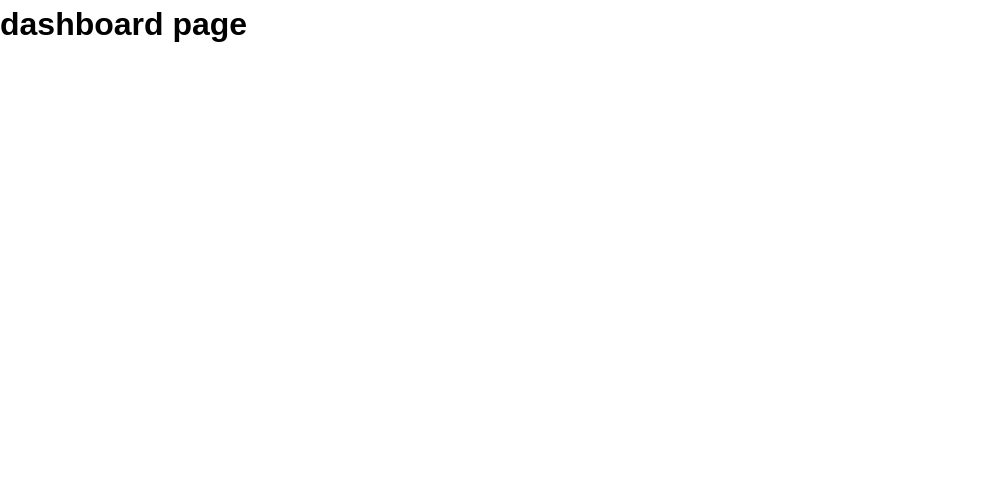
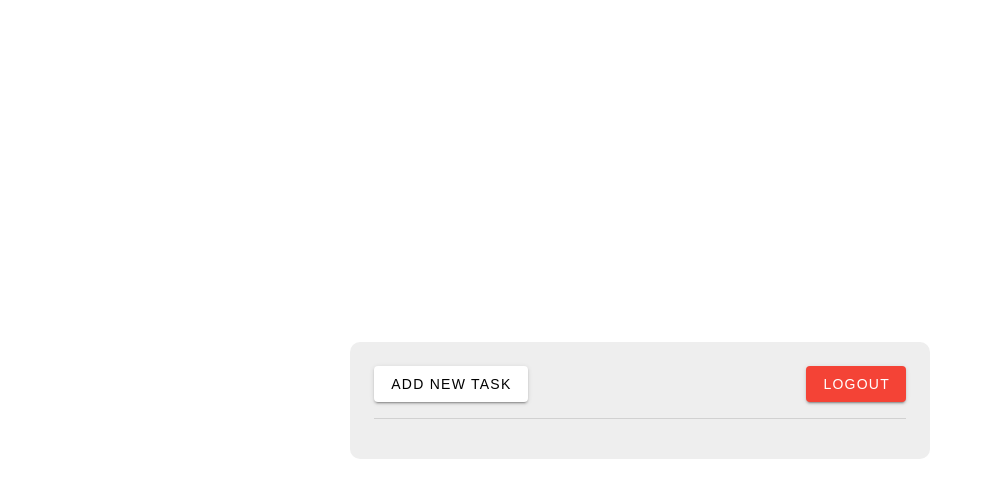
Before and after one commit to Mouhamad-Shaker-1/task-manager-by-Vue.js, a Vue app: page /dashboard in a window 1280 px wide. Shown: the top 498 px of the page, without its empty margins (0-992 px from the left). Built offline with nearby package versions, Linux system fonts and the light colour scheme.

Commit message:
make the container of the dashboard and style it and added the header (button add task, button logout) without the functionalty

```diff
--- a/src/views/Dashboard.vue
+++ b/src/views/Dashboard.vue
@@ -1,3 +1,50 @@
 <template>
-    <h1>dashboard page</h1>
+    <div class="container">
+        <div class="container-dashboard">
+            <div class="dashboard-header">
+                <v-btn>add new task</v-btn>
+                <v-btn color="red">logout</v-btn>
+            </div>
+            <v-divider style="margin: 1em 0;"></v-divider>
+            <div class="tasks-container">
+
+            </div>
+        </div>
+    </div>
 </template>
+
+<style>
+    .container {
+    height: 100%;
+    display: flex;
+    justify-content: center;
+    align-items: center;
+  }
+  .container-dashboard {
+    width: 50%;
+    padding: 1.5em;
+    background-color: #eee;
+    border-radius: 10px;
+  }
+  .dashboard-header {
+    display: flex;
+    justify-content: space-between;
+    align-items: center;
+  }
+</style>
+
+
+
+<!--
+    1- make the container of the dashboard and style it
+    2- add the header. in the header button for adding the new task
+    and the button for logout not making the functionalty yet
+    3- call the API to bring the all the tasks make it a function in api.js file
+    4- add the task component and make it reactive with the data
+        in the task component must have button for delete and button for
+        update and button an arrow to below to show more infe (description)
+    5- styling the task component
+    6- add the functionalty for logout
+    ###
+    7- make the adding functionalty (this will be more steps)
+-->
```
